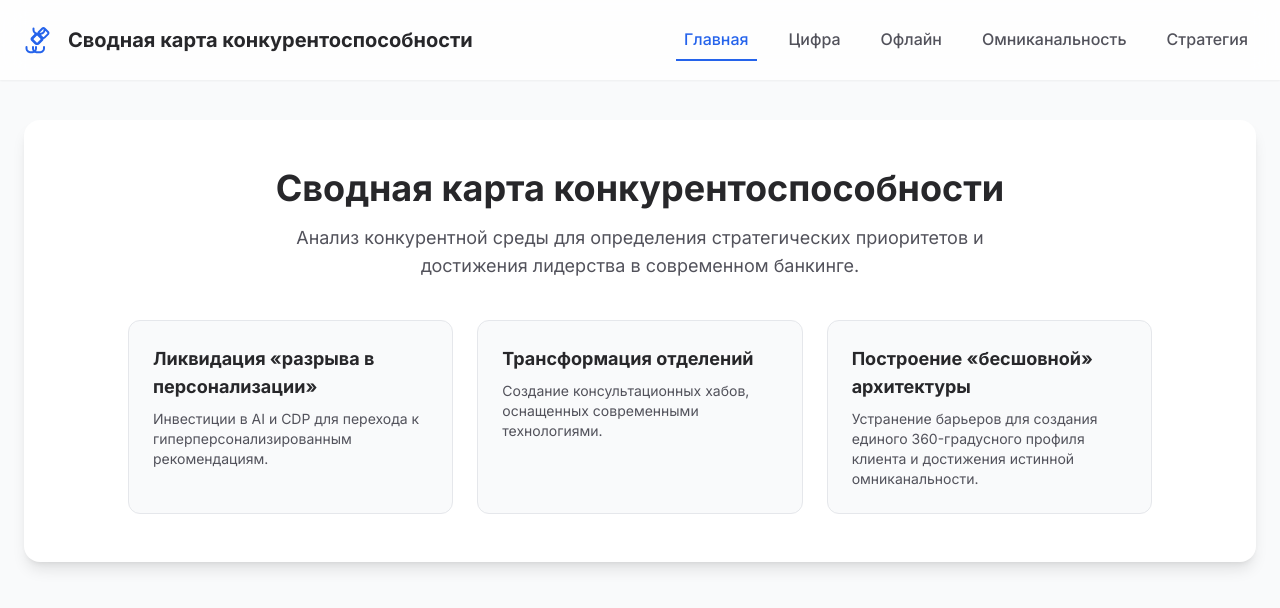
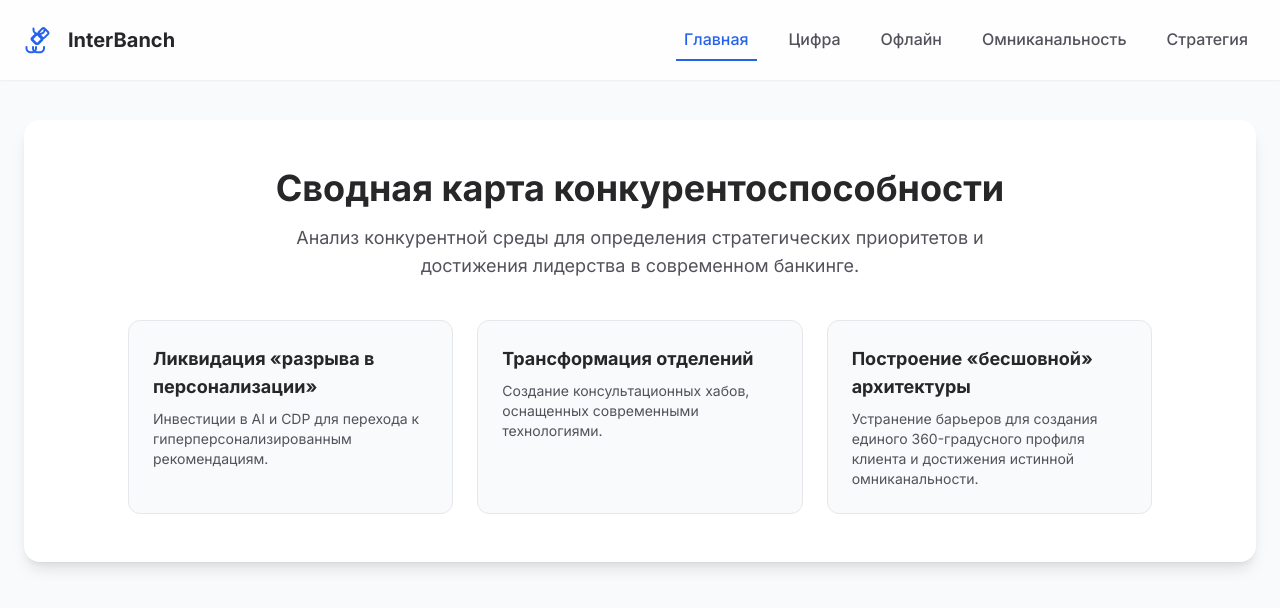
Before and after one commit to Hamias/research, a plain HTML site: page index.html in a window 1280 px wide. Drawn offline with nearby package versions, Linux system fonts and the light colour scheme.

Commit message:
Update index.html

```diff
--- a/index.html
+++ b/index.html
@@ -70,7 +70,7 @@
                            <path stroke-linecap="round" stroke-linejoin="round" d="M15.375 3.375v1.007a3 3 0 01-.375 1.439a3 3 0 01-2.25 1.439H9.75a3 3 0 01-2.25-1.439A3 3 0 017.125 4.382V3.375m8.25 0l2.625 2.625a1.125 1.125 0 010 1.591l-2.625 2.625a1.125 1.125 0 01-1.591 0l-2.625-2.625a1.125 1.125 0 010-1.591l2.625-2.625a1.125 1.125 0 011.591 0z" />
                         </svg>
                     </span>
-                    <h1 class="text-xl font-bold ml-3 text-zinc-800 hidden sm:block">Сводная карта конкурентоспособности</h1>
+                    <h1 class="text-xl font-bold ml-3 text-zinc-800 hidden sm:block">InterBanch</h1>
                 </div>
                 <!-- Desktop Navigation -->
                 <nav id="main-nav" class="hidden md:flex space-x-4 lg:space-x-6">
```
